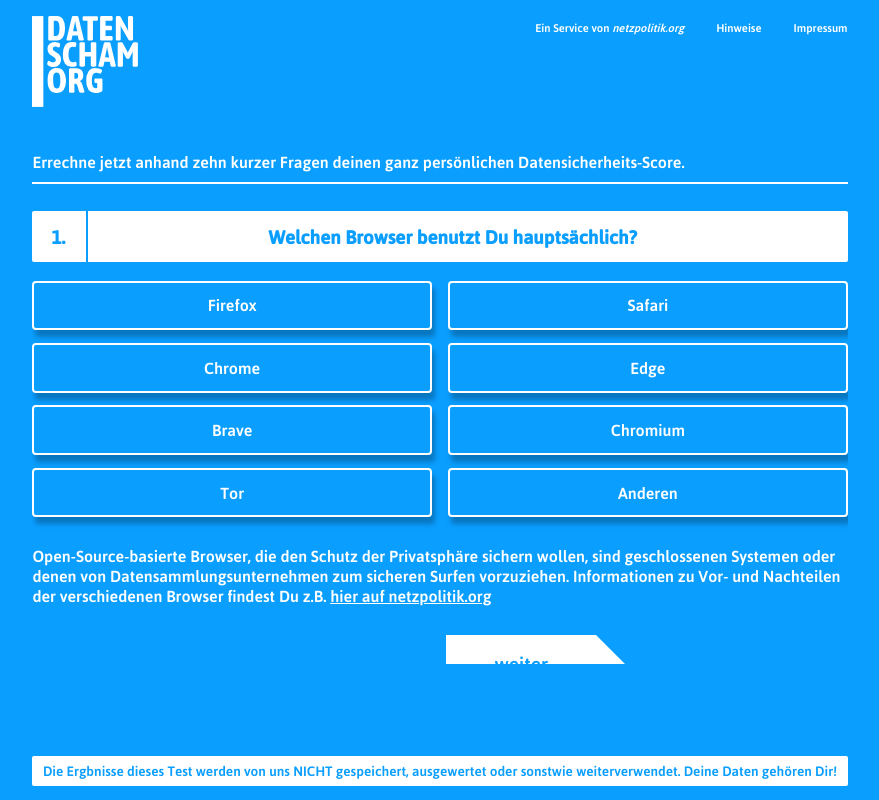
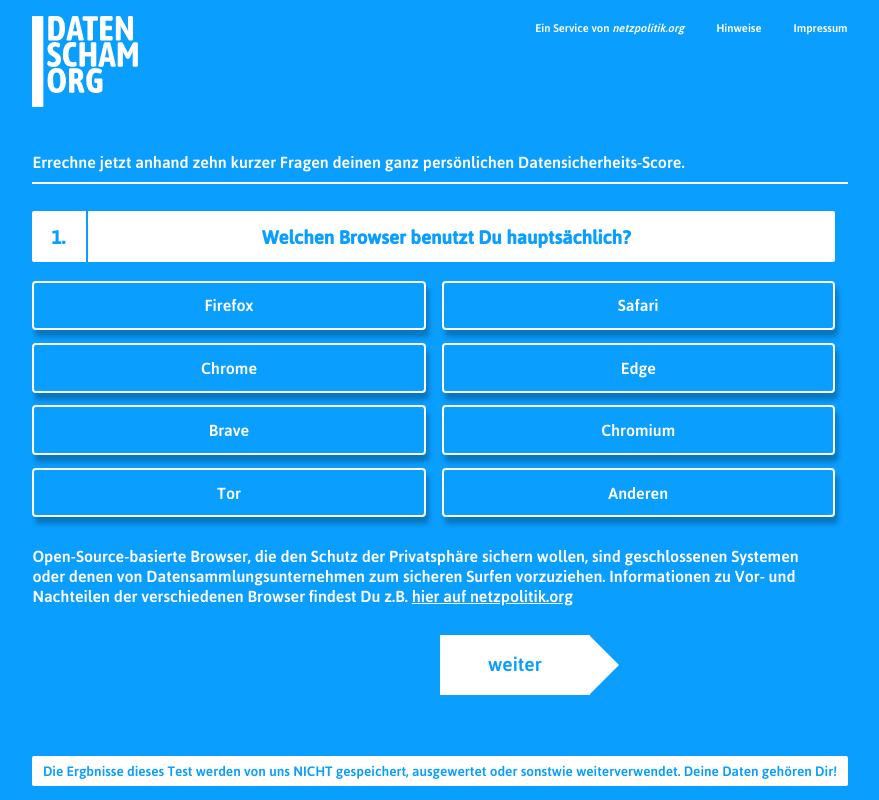
Before and after one commit to poetaster/datenscham, a Vue app: page /#/quiz/ in a window 1280 px wide. Shown: the top 800 px of the page, without its empty margins (200-1079 px from the left). Built offline with nearby package versions, Linux system fonts and the light colour scheme.

Commit message:
customize scrollbar

```diff
--- a/src/components/ScoreCalculator.vue
+++ b/src/components/ScoreCalculator.vue
@@ -100,13 +100,19 @@
 
  @media (min-width: 600px) {
    .quiz__overflow {
-     height: 60vh;
+     height: 65vh;
      overflow-y: scroll;
-     scrollbar-width: none;
+     scrollbar-width: thin;
      position: relative;
+     padding-right: 0.8rem;
    }
    .quiz__overflow::-webkit-scrollbar {
-     width: 0
+     width: 0.3rem;
+     height: 8px;
+     background-color: rgba(255,255,255,0.5);
+   }
+   .quiz__overflow::-webkit-scrollbar-thumb {
+     background-color: #fff
    }
  }
 </style>
```
